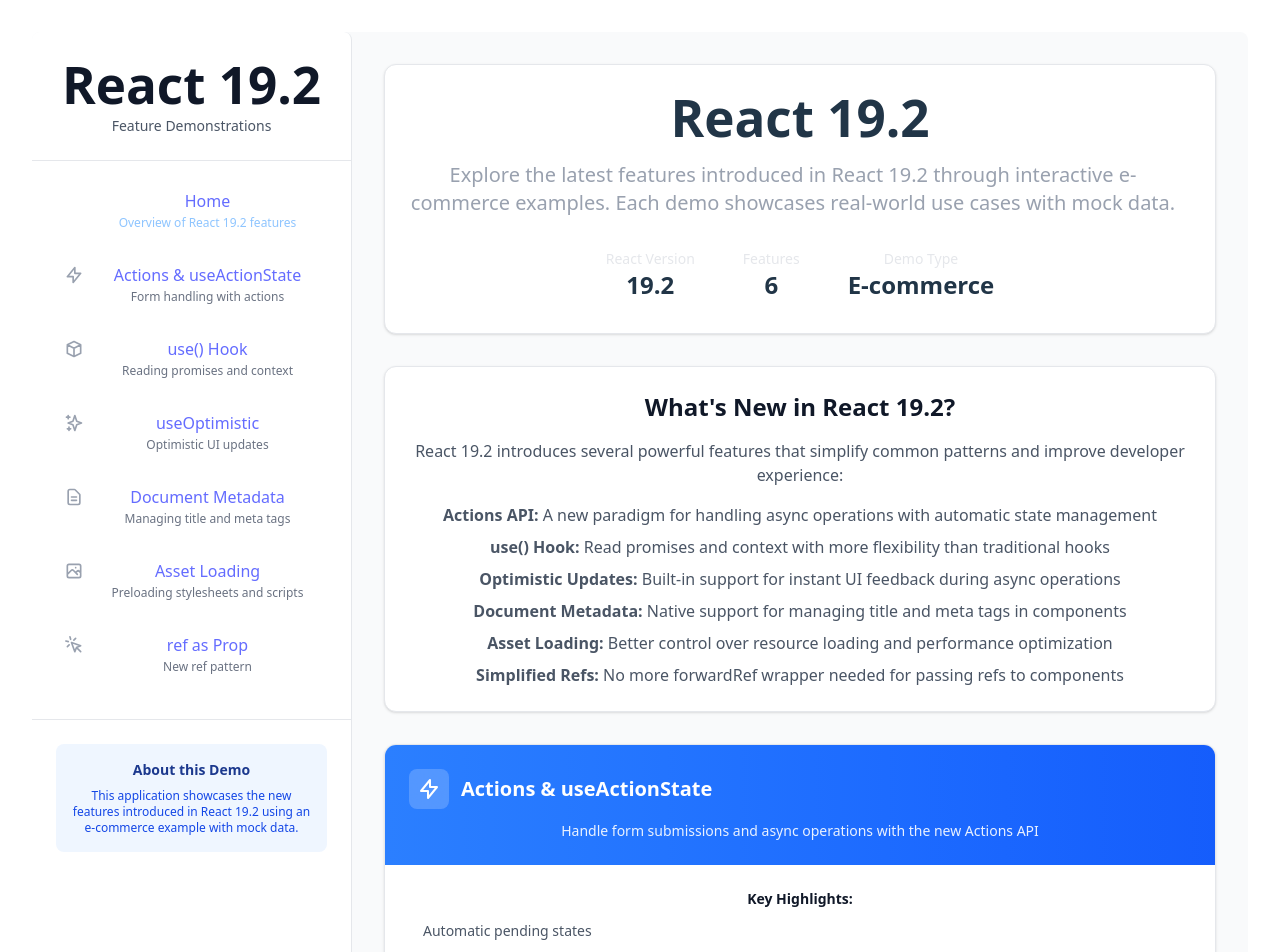
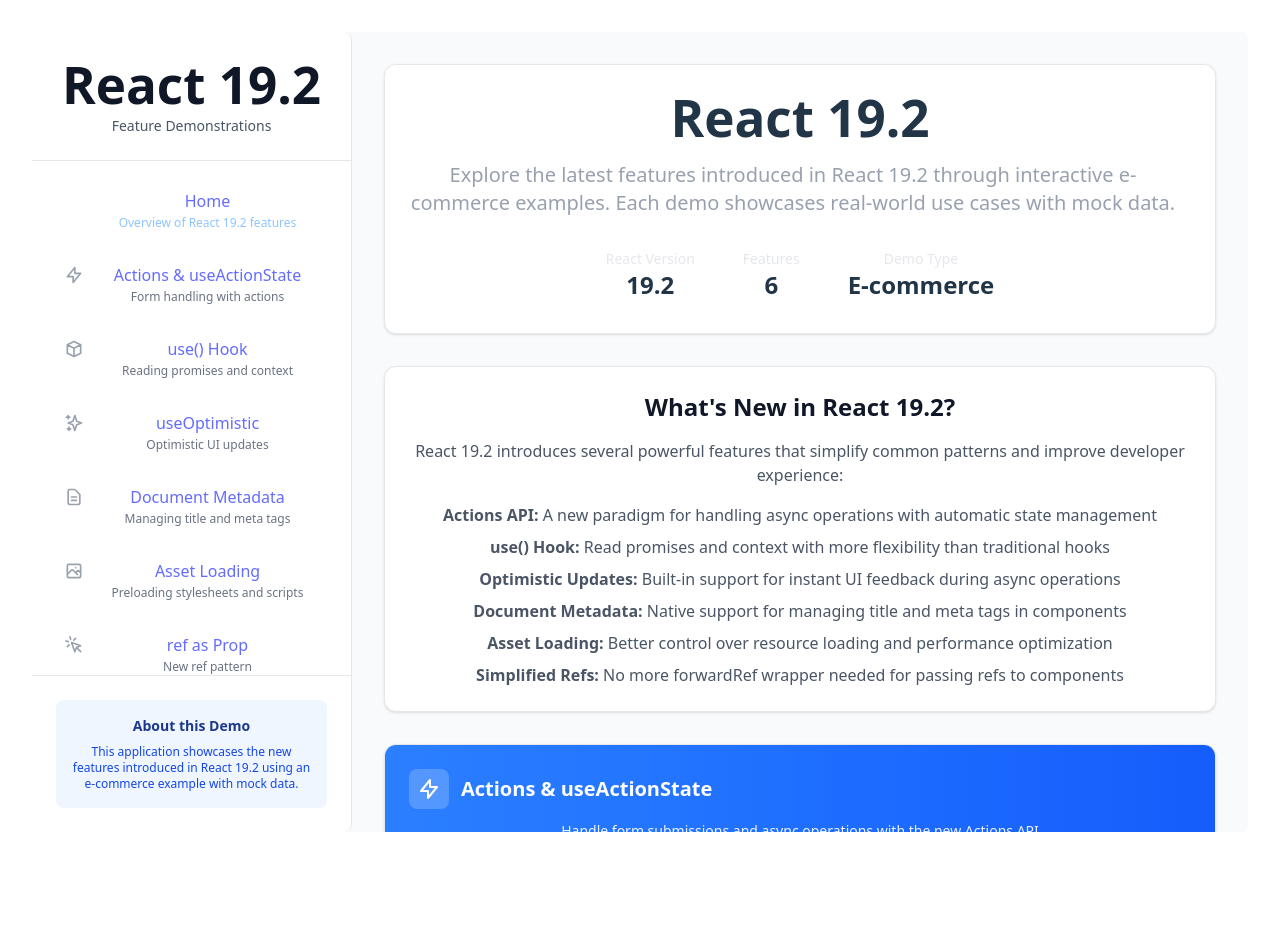
Before and after one commit to hectorbiminchumo/features-react, a React (Vite) app: page / in a window 1280 px wide. Shown: the top 952 px of the page. After the commit the page ends 864 px from the top, so only its background shows below. Built offline with nearby package versions, Linux system fonts and the light colour scheme.

Commit message:
scroll main content and change style in CartQuantity

```diff
--- a/src/components/Layout.jsx
+++ b/src/components/Layout.jsx
@@ -56,15 +56,17 @@ const navigationItems = [
 
 function Layout() {
   return (
-    <div className="flex rounded-lg bg-gray-50">
-      {/* Sidebar */}
-      <aside className="w-80 bg-white rounded-lg border-r border-gray-200 overflow-y-auto">
-        <div className="p-6 border-b border-gray-200">
+    <div className="flex h-screen rounded-lg bg-gray-50">
+      {/* Sidebar - Fixed and scrollable */}
+      <aside className="w-80 bg-white rounded-lg border-r border-gray-200 flex flex-col fixed h-screen">
+        {/* Header - Fixed at top */}
+        <div className="p-6 border-b border-gray-200 flex-shrink-0">
           <h1 className="text-2xl font-bold text-gray-900">React 19.2</h1>
           <p className="text-sm text-gray-600 mt-1">Feature Demonstrations</p>
         </div>
 
-        <nav className="p-4">
+        {/* Navigation - Scrollable */}
+        <nav className="flex-1 overflow-y-auto p-4">
           <ul className="space-y-2">
             {navigationItems.map((item) => (
               <li key={item.path}>
@@ -100,7 +102,8 @@ function Layout() {
           </ul>
         </nav>
 
-        <div className="p-6 border-t border-gray-200 mt-4">
+        {/* Footer - Fixed at bottom */}
+        <div className="p-6 border-t border-gray-200 flex-shrink-0">
           <div className="bg-blue-50 rounded-lg p-4">
             <h3 className="text-sm font-semibold text-blue-900 mb-2">
               About this Demo
@@ -113,9 +116,9 @@ function Layout() {
         </div>
       </aside>
 
-      {/* Main Content */}
-      <main className="flex-1 overflow-y-auto">
-        <div className="max-w-7xl rounded-lg mx-auto p-8">
+      {/* Main Content - Scrollable with margin for fixed sidebar */}
+      <main className="flex-1 ml-80 overflow-y-auto">
+        <div className="max-w-7xl mx-auto p-8">
           <Outlet />
         </div>
       </main>
--- a/src/features/optimistic/CartQuantity.jsx
+++ b/src/features/optimistic/CartQuantity.jsx
@@ -52,27 +52,27 @@ function CartItem({ product: initialProduct }) {
   const total = (product.price * optimisticQuantity).toFixed(2);
 
   return (
-    <div className="bg-white border border-gray-200 rounded-lg p-4">
-      <div className="flex gap-4">
+    <div className="bg-white border border-gray-200 rounded-lg p-16 w-2xs">
+      <div className="flex flex-col items-center gap-4">
         <img
           src={product.image}
           alt={product.name}
           className="w-20 h-20 object-cover rounded"
         />
 
-        <div className="flex-1">
+        <div className="flex flex-col items-center">
           <h4 className="font-semibold text-gray-900">{product.name}</h4>
           <p className="text-sm text-gray-600 mb-2">
             ${product.price.toFixed(2)} each
           </p>
 
           {/* Quantity Controls */}
-          <div className="flex items-center gap-3">
+          <div className="flex flex-col  gap-3">
             <div className="flex items-center gap-2 bg-gray-100 rounded-lg">
               <button
                 onClick={() => handleUpdateQuantity(optimisticQuantity - 1)}
                 disabled={optimisticQuantity <= 1}
-                className="w-8 h-8 flex items-center justify-center font-bold text-gray-700 hover:bg-gray-200 rounded-l-lg disabled:opacity-50 disabled:cursor-not-allowed transition-colors"
+                className="w-8 h-8 flex items-center justify-center font-bold text-white hover:bg-gray-200 rounded-l-lg disabled:opacity-50 disabled:cursor-not-allowed transition-colors"
               >
                 −
               </button>
@@ -86,15 +86,15 @@ function CartItem({ product: initialProduct }) {
               <button
                 onClick={() => handleUpdateQuantity(optimisticQuantity + 1)}
                 disabled={optimisticQuantity >= product.stock}
-                className="w-8 h-8 flex items-center justify-center font-bold text-gray-700 hover:bg-gray-200 rounded-r-lg disabled:opacity-50 disabled:cursor-not-allowed transition-colors"
+                className="w-8 h-8 flex items-center justify-center font-bold text-white hover:bg-gray-200 rounded-r-lg disabled:opacity-50 disabled:cursor-not-allowed transition-colors"
               >
                 +
               </button>
             </div>
 
-            <div className="text-right flex-1">
+            <div className="text-left flex-1">
               <p className="text-sm text-gray-600">Total:</p>
-              <p className={`text-lg font-bold ${
+              <p className={`text-lg text-center font-bold ${
                 isPending ? 'text-blue-600' : 'text-gray-900'
               }`}>
                 ${total}
@@ -135,7 +135,7 @@ function CartQuantity() {
 
   return (
     <div className="bg-gray-50 rounded-lg p-6 border border-gray-200">
-      <div className="space-y-4">
+      <div className="flex flex-col items-center space-y-4">
         {cartProducts.map(product => (
           <CartItem key={product.id} product={product} />
         ))}
```
